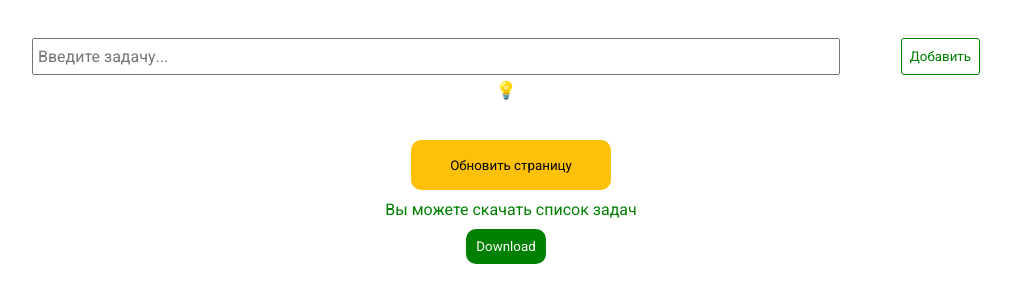
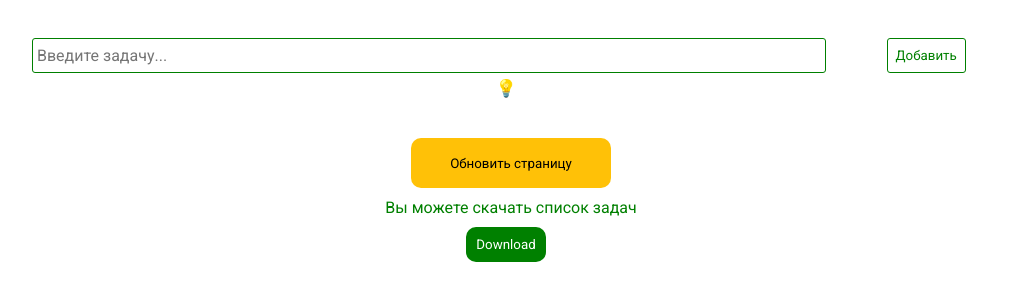
Before and after one commit to SultanHasanov/full-stack-todo-list, a React (Create React App) app: page / in a window 1280 px wide. Shown: the top 302 px of the page, without its empty margins (134-1145 px from the left). Built offline with nearby package versions, Linux system fonts and the light colour scheme; no server answers.

Commit message:
Изменил форму textarea

```diff
--- a/src/App.css
+++ b/src/App.css
@@ -79,6 +79,9 @@ form {
   outline: none;
   padding: 4px;
   font-size: 16px;
+  border: 1px solid green;
+    color: green;
+    border-radius: 3px;
 }
 
 .btn_addtodo {
@@ -225,9 +228,13 @@ font-size: 10px;
 
 .task_text {
   display: flex;
-  width: 70%;
+  width: 220px;
 }
 
 .task_edit {
   display: flex;
 }
+
+textarea {
+  border-radius: 5px;
+}
--- a/src/components/Form.jsx
+++ b/src/components/Form.jsx
@@ -26,7 +26,7 @@ const Form = () => {
           {/* <div className="static">
             <Static />
           </div> */}
-          <div style={{ display: "flex", justifyContent: "space-between" }}>
+          <div style={{ display: "flex", justifyContent: "space-between", width: '98.5%' }}>
             <input
               className="inp"
               type="text"
```
